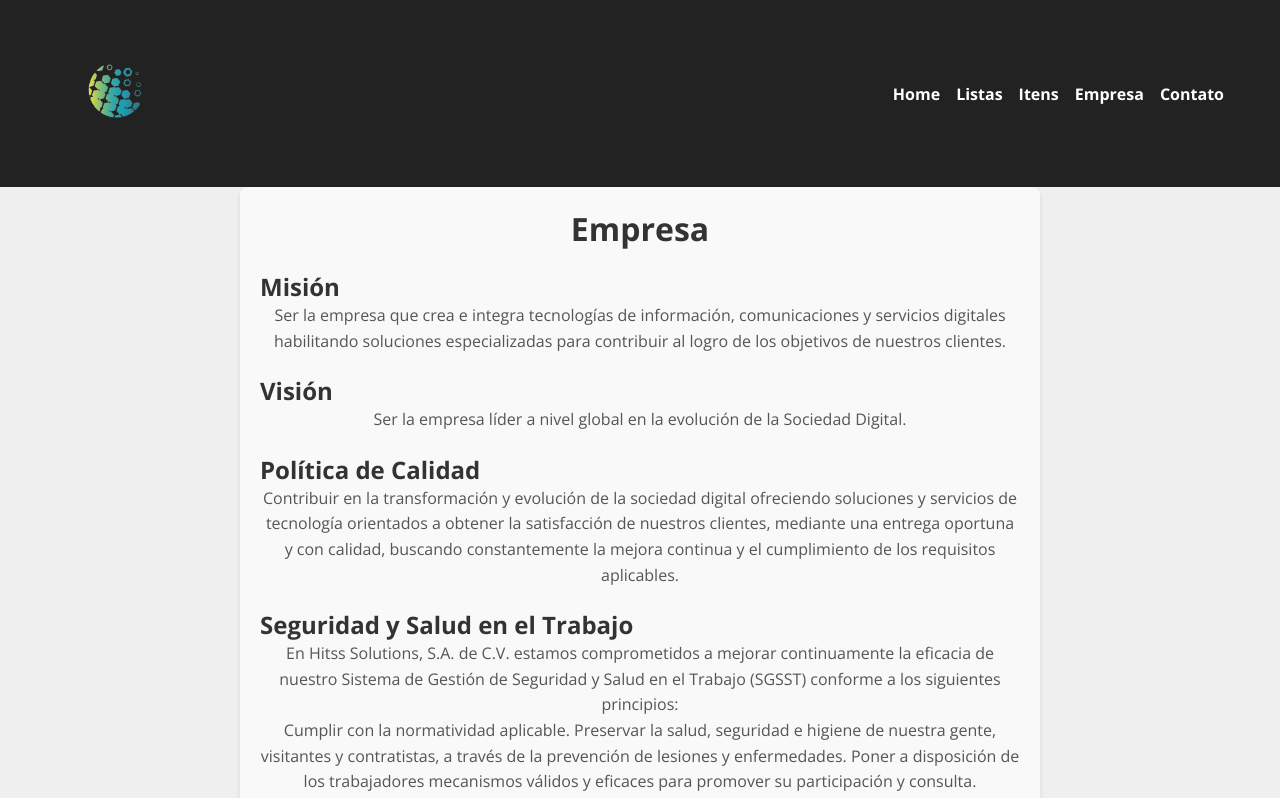
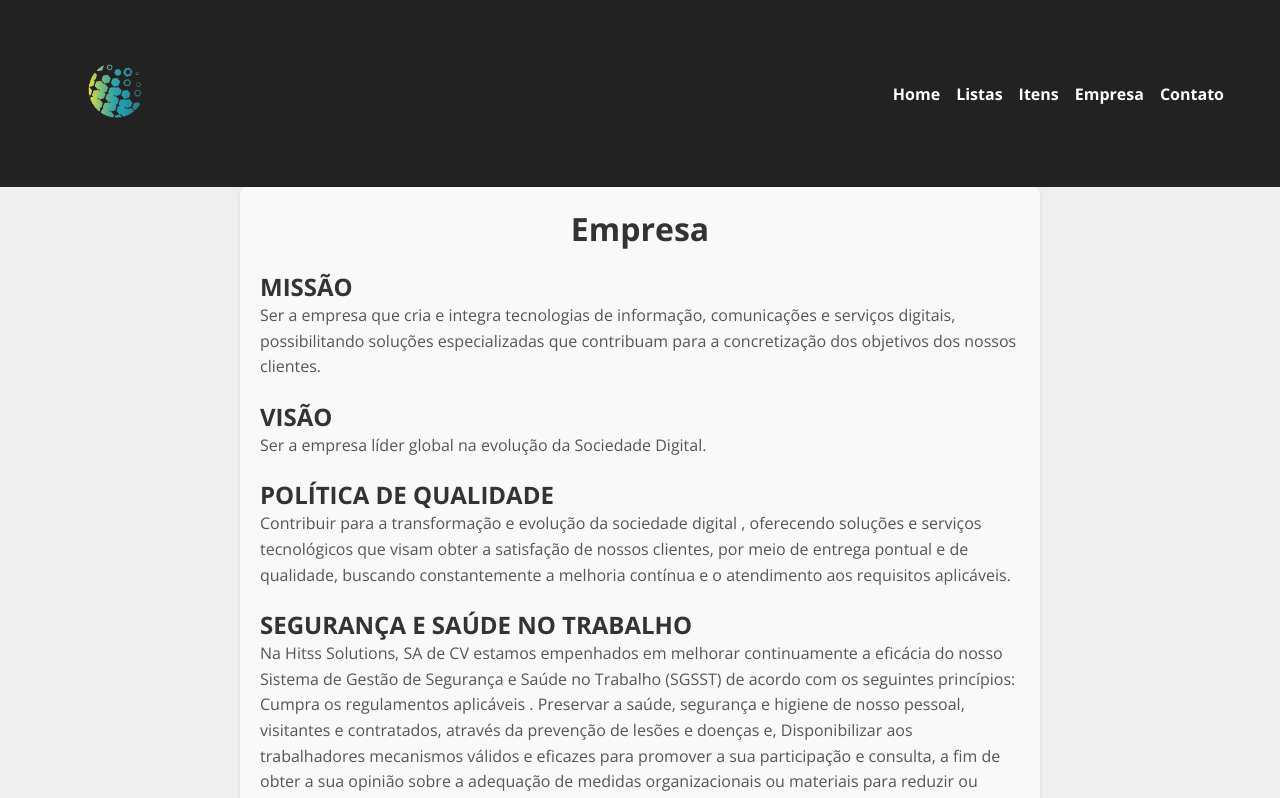
Before and after one commit to rodrigoaraujosantos/global-hitss-frontend, a React (Create React App) app: page /company in a window 1280 px wide. Shown: the top 798 px of the page. Built offline with nearby package versions, Linux system fonts and the light colour scheme.

Commit message:
ajustes na home

```diff
--- a/src/components/item/ItemCard.module.css
+++ b/src/components/item/ItemCard.module.css
@@ -17,10 +17,12 @@
 .item_card p {
   color: #7a7a7a;
   margin-bottom: 1em;
+  margin-right: 8em;
 }
 
  .item_card p span {
   font-weight: bold;
+  margin-right: .5em;
 }
 
 .list_text {
--- a/src/components/item/ItemForm.js
+++ b/src/components/item/ItemForm.js
@@ -33,7 +33,6 @@ function ItemForm({ handleSubmit, btnText, itemData }) {
 
   const submit = (e) => {
     e.preventDefault()
-    // console.log(item);
     handleSubmit(item)
   }
 
@@ -42,11 +41,12 @@ function ItemForm({ handleSubmit, btnText, itemData }) {
   }
 
   function handleList(e) {
-    setItem({ ...item, list: {
-      id: e.target.value,
-      name: e.target.options[e.target.selectedIndex].text,
-    } })
+    setItem({
+      ...item, id_lista: e.target.value,
+      nome: e.target.options[e.target.selectedIndex].text,
+    });
   }
+
 
 
   return (
@@ -70,12 +70,13 @@ function ItemForm({ handleSubmit, btnText, itemData }) {
       />
 
       <Select
-        name="lists_id"
+        name="id_lista"
         text="Selecione a lista"
         options={lists}
         handleOnChange={handleList}
-        value={item.list ? item.list.id : ""}
+        value={item.id_lista ? item.id_lista : ""}
       />
+
 
       <SubmitButton text={btnText} />
     </form>
--- a/src/components/pages/Company.js
+++ b/src/components/pages/Company.js
@@ -6,35 +6,37 @@ function Company() {
       <h1>Empresa</h1>
 
       <section>
-        <h2>Misión</h2>
+        <h2>MISSÃO</h2>
         <p>
-          Ser la empresa que crea e integra tecnologías de información, comunicaciones y servicios digitales habilitando soluciones especializadas para contribuir al logro de los objetivos de nuestros clientes.
+        Ser a empresa que cria e integra tecnologias de informação, comunicações e serviços digitais, possibilitando soluções especializadas que contribuam para a concretização dos objetivos dos nossos clientes.
         </p>
       </section>
 
       <section>
-        <h2>Visión</h2>
+        <h2>VISÃO</h2>
         <p>
-          Ser la empresa líder a nivel global en la evolución de la Sociedad Digital.
+        Ser a empresa líder global na evolução da Sociedade Digital.
         </p>
       </section>
 
       <section>
-        <h2>Política de Calidad</h2>
+        <h2>POLÍTICA DE QUALIDADE</h2>
         <p>
-          Contribuir en la transformación y evolución de la sociedad digital ofreciendo soluciones y servicios de tecnología orientados a obtener la satisfacción de nuestros clientes, mediante una entrega oportuna y con calidad, buscando constantemente la mejora continua y el cumplimiento de los requisitos aplicables.
+        Contribuir para a  transformação e evolução da sociedade digital  , oferecendo soluções e serviços tecnológicos que visam obter a  satisfação de nossos clientes,  por meio de entrega pontual e de qualidade, buscando constantemente a melhoria contínua e o atendimento aos requisitos aplicáveis.
         </p>
       </section>
 
       <section>
-        <h2>Seguridad y Salud en el Trabajo</h2>
+        <h2>SEGURANÇA E SAÚDE NO TRABALHO</h2>
         <p>
-          En Hitss Solutions, S.A. de C.V. estamos comprometidos a mejorar continuamente la eficacia de nuestro Sistema de Gestión de Seguridad y Salud en el Trabajo (SGSST) conforme a los siguientes principios:
+        Na Hitss Solutions, SA de CV estamos empenhados em melhorar continuamente a eficácia do nosso Sistema de Gestão de Segurança e Saúde no Trabalho (SGSST) de acordo com os seguintes princípios:
+
+
         </p>
         <p>
-          Cumplir con la normatividad aplicable.
-          Preservar la salud, seguridad e higiene de nuestra gente, visitantes y contratistas, a través de la prevención de lesiones y enfermedades.
-          Poner a disposición de los trabajadores mecanismos válidos y eficaces para promover su participación y consulta.
+        Cumpra os regulamentos aplicáveis .
+Preservar a saúde, segurança e higiene de nosso pessoal, visitantes e contratados, através da prevenção de lesões e doenças e,
+Disponibilizar aos trabalhadores mecanismos válidos e eficazes para promover a sua participação e consulta, a fim de obter a sua opinião sobre a adequação de medidas organizacionais ou materiais para reduzir ou eliminar riscos , favorecendo a integração da prevenção.
         </p>
       </section>
     </div>
--- a/src/components/pages/Company.module.css
+++ b/src/components/pages/Company.module.css
@@ -11,9 +11,10 @@ h1, h2 {
   color: #333;
 }
 
-p {
+.company_container p {
   line-height: 1.6;
   color: #555;
+  text-align: left;
 }
 
 h2 {
--- a/src/components/pages/Contact.js
+++ b/src/components/pages/Contact.js
@@ -3,24 +3,24 @@ import styles from './Contact.module.css';
 function Contact() {
   return (
     <div className={styles.contacts_container}>
-      <h1>CONTÁCTATE CON NOSOTROS</h1>
+      <h1>CONTATE-NOS</h1>
 
       <p className={styles.address}>
-        CIUDAD DE MÉXICO
+      CIDADE DO MÉXICO
         <br />
-        Ampliación Granada, Lago Zurich 219,
+        Extensão Granada, Lago Zurich 219,
         <br />
         Plaza Carso, Piso 9
         <br />
-        C.P. 11529
+        CP 11529
       </p>
 
       <p className={styles.tel}>
-        Tel. <span>(55) 5282 8990 ext:10000</span>
+        Tel. <span>Tel. (55) 5282 8990 ramal:10000</span>
       </p>
 
       <p>
-        Envíanos un correo electrónico a{' '}
+      Envie-nos um e-mail para: {' '}
         <a className={styles.email_link} href="mailto:info@tudominio.com">info@tudominio.com</a>.
       </p>
     </div>
--- a/src/components/pages/Contact.module.css
+++ b/src/components/pages/Contact.module.css
@@ -1,7 +1,7 @@
 .contacts_container {
   max-width: 800px;
   margin: 0 auto;
-  padding: 20px;
+  padding: 80px 40px;
   background-color: #f9f9f9;
   border-radius: 8px;
   box-shadow: 0 2px 4px rgba(0, 0, 0, 0.1);
--- a/src/components/pages/Item.js
+++ b/src/components/pages/Item.js
@@ -20,7 +20,7 @@ function Item() {
 
   useEffect(() => {
 
-    fetch(`http://localhost:5000/itens/${id}`, {
+    fetch(`http://localhost:3000/item/${id}`, {
       method: 'GET',
       headers: {
         'Content-Type': 'application/json'
@@ -34,7 +34,7 @@ function Item() {
   }, [id])
 
   function editPost(item){
-    fetch(`http://localhost:5000/itens/${item.id}`, {
+    fetch(`http://localhost:3000/item/${item.id}`, {
       method: 'PATCH',
       headers: {
         'Content-Type': 'application/json'
@@ -61,7 +61,7 @@ function Item() {
           <Container customClass="column">
             {message && <Message type={type} msg={message} />}
             <div className={styles.details_container}>
-              <h1>Item: {item.name}</h1>
+              <h1>Item: {item.nome}</h1>
               <button className={styles.btn} onClick={toggleItemForm} >
                 {!showItemForm ? 'Editar item' : 'Fechar'}
               </button>
```
